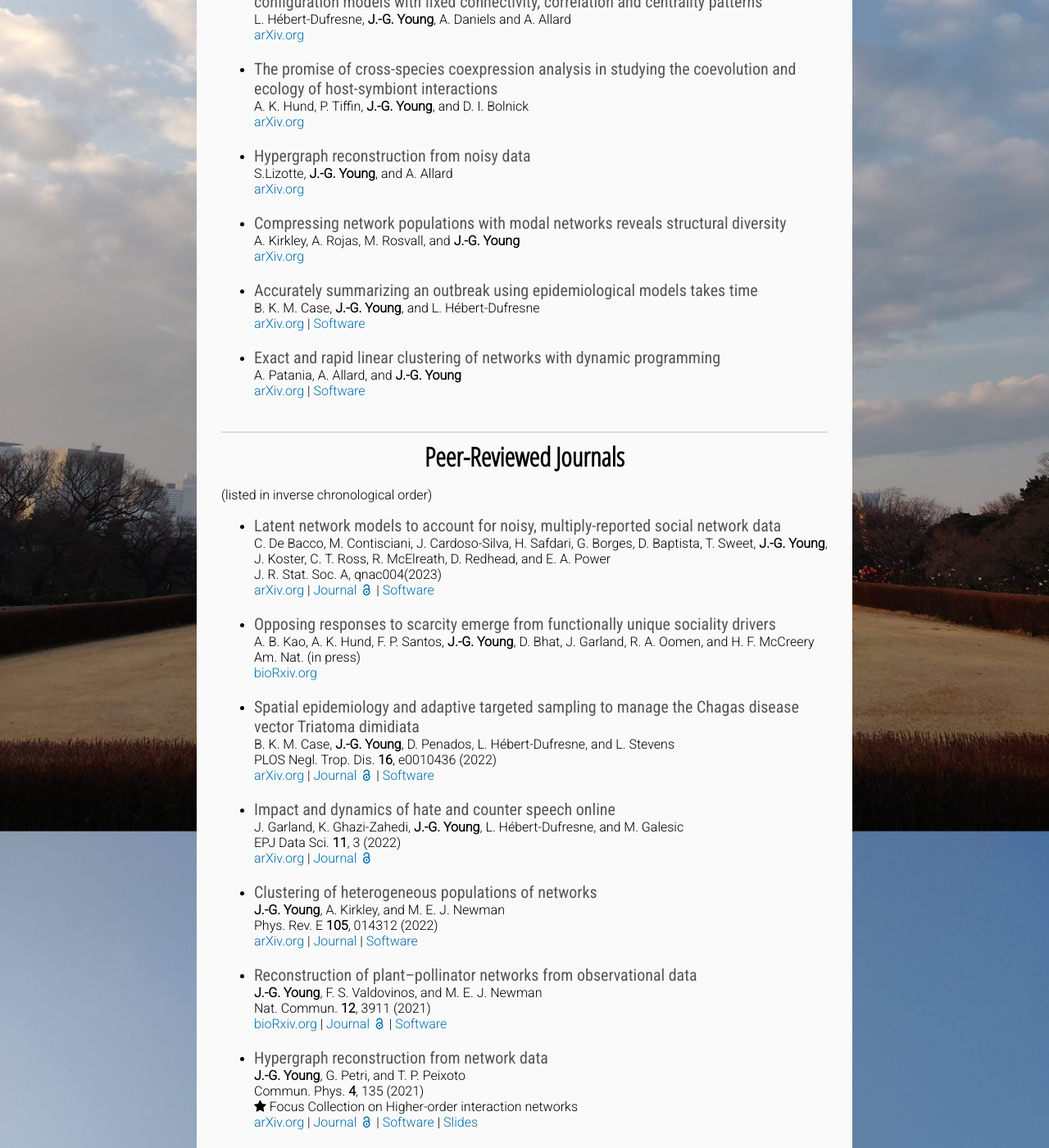
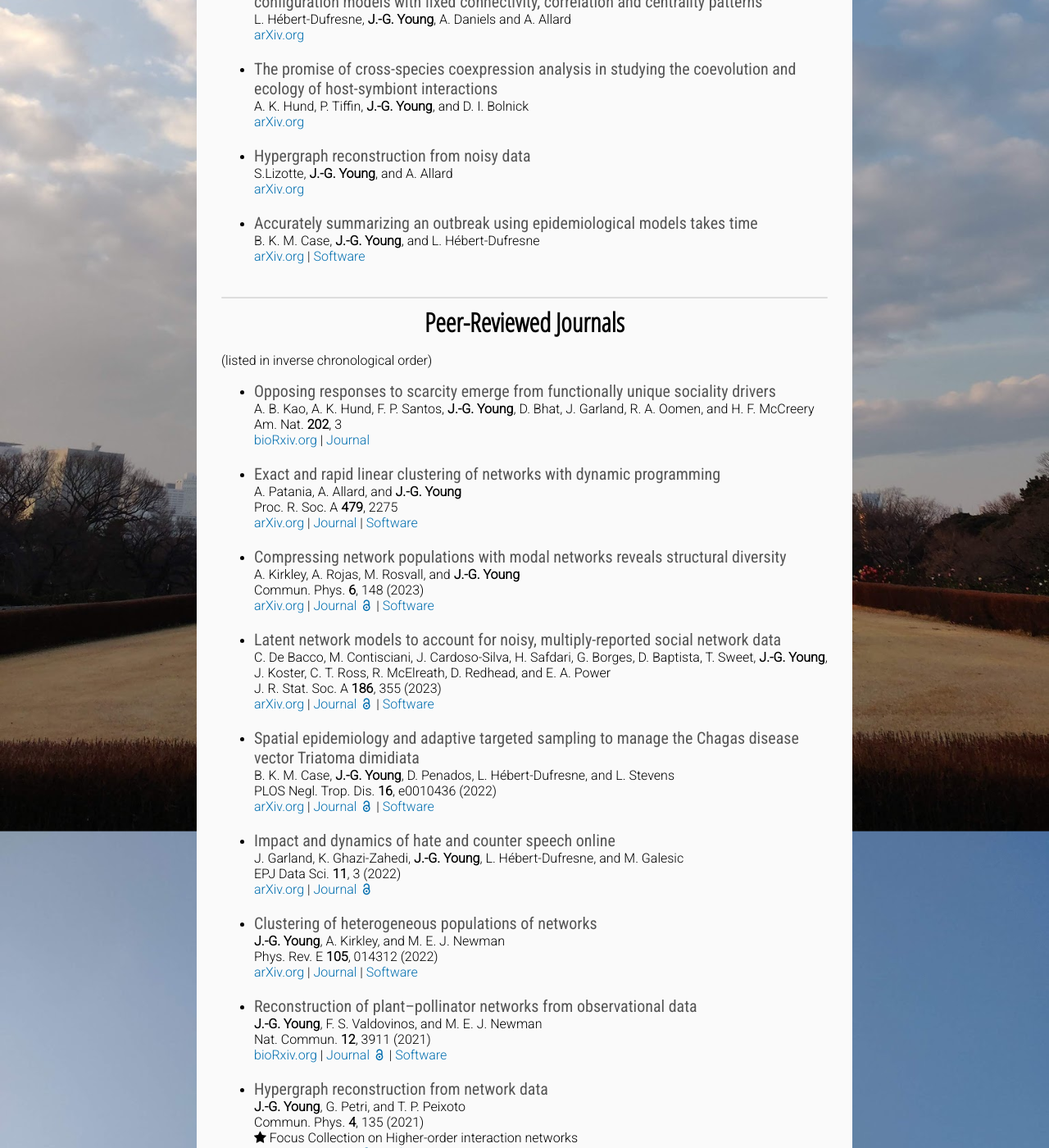
Before and after one commit to jg-you/jg-you.github.io, a Jekyll site: the page built from publications.md, in a window 1280 px wide and 1400 px high, scrolled down 693 px. Shown: the whole window at 82% size. Built offline with Jekyll 4.4.1, drawn with Linux system fonts in a browser that asks for light colours; some web fonts are replaced; comment, search, counter and statistics services are not loaded.

Commit message:
summer updates

```diff
--- a/publications.md
+++ b/publications.md
@@ -23,18 +23,11 @@ A. K. Hund, P. Tiffin, **J.-G. Young**, and  D. I. Bolnick<br/>
 S.Lizotte, **J.-G. Young**, and A. Allard<br/>
 [arXiv.org](https://dx.doi.org/10.48550/arXiv.2208.06503)
 
-* <span class="pub-title">Compressing network populations with modal networks reveals structural diversity</span><br/>
-A. Kirkley, A. Rojas, M. Rosvall, and **J.-G. Young**<br/>
-[arXiv.org](https://doi.org/10.48550/arXiv.2209.13827)
 
 * <span class="pub-title">Accurately summarizing an outbreak using epidemiological models takes time</span><br/>
 B. K. M. Case, **J.-G. Young**, and L. Hébert-Dufresne<br/>
 [arXiv.org](https://arxiv.org/abs/2301.08799) | [Software](https://github.com/brendandaisy/MarginalDivergence.jl)
 
-
-* <span class="pub-title">Exact and rapid linear clustering of networks with dynamic programming</span><br/>
-A. Patania, A. Allard, and **J.-G. Young**<br/>
-[arXiv.org](https://dx.doi.org/10.48550/arXiv.2301.10403) | [Software](https://github.com/jg-you/dyvider)
 
 
 <div class="end-of-post"></div>
@@ -44,17 +37,26 @@ A. Patania, A. Allard, and **J.-G. Young**<br/>
 
 <p>(listed in inverse chronological order)</p>
 
+* <span class="pub-title">Opposing responses to scarcity emerge from functionally unique sociality drivers</span><br/>
+A. B. Kao, A. K. Hund, F. P. Santos, **J.-G. Young**, D. Bhat, J. Garland, R. A. Oomen, and H. F. McCreery<br/>
+Am. Nat. **202**, 3<br/>
+[bioRxiv.org](https://dx.doi.org/10.1101/2020.03.17.994343) | [Journal](https://doi.org/10.1086/725426)
+
+* <span class="pub-title">Exact and rapid linear clustering of networks with dynamic programming</span><br/>
+A. Patania, A. Allard, and **J.-G. Young**<br/>
+Proc. R. Soc. A **479**, 2275<br/>
+[arXiv.org](https://dx.doi.org/10.48550/arXiv.2301.10403) | [Journal](https://doi.org/10.1098/rspa.2023.0159) | [Software](https://github.com/jg-you/dyvider)
+
+* <span class="pub-title">Compressing network populations with modal networks reveals structural diversity</span><br/>
+A. Kirkley, A. Rojas, M. Rosvall, and **J.-G. Young**<br/>
+Commun. Phys. **6**, 148 (2023)<br/>
+[arXiv.org](https://doi.org/10.48550/arXiv.2209.13827) | [Journal  <i class="ai ai-open-access" aria-hidden="true"></i>](https://doi.org/10.1038/s42005-023-01270-5) | [Software](https://github.com/aleckirkley/MDL-network-population-clustering)
 
 * <span class="pub-title">Latent network models to account for noisy, multiply-reported social network data</span><br/>
 C. De Bacco, M. Contisciani, J. Cardoso-Silva, H. Safdari, G. Borges, D. Baptista, T. Sweet, **J.-G. Young**, J. Koster, C. T. Ross, R. McElreath, D. Redhead, and E. A. Power<br/>
-J. R. Stat. Soc. A, qnac004(2023)<br/>
+J. R. Stat. Soc. A **186**, 355 (2023)<br/>
 [arXiv.org](https://dx.doi.org/10.48550/arXiv.2112.11396)  | [Journal <i class="ai ai-open-access" aria-hidden="true"></i>](https://doi.org/10.1093/jrsssa/qnac004) | [Software](https://latentnetworks.github.io/vimure/)
 
-
-* <span class="pub-title">Opposing responses to scarcity emerge from functionally unique sociality drivers</span><br/>
-A. B. Kao, A. K. Hund, F. P. Santos, **J.-G. Young**, D. Bhat, J. Garland, R. A. Oomen, and H. F. McCreery<br/>
-Am. Nat. (in press)<br/>
-[bioRxiv.org](https://dx.doi.org/10.1101/2020.03.17.994343)
 
 * <span class="pub-title">Spatial epidemiology and adaptive targeted sampling to manage the Chagas disease vector Triatoma dimidiata</span><br/>
 B. K. M. Case, **J.-G. Young**, D. Penados, L. Hébert-Dufresne, and L. Stevens<br/>
```
Also changed, not shown: 1 other file.
